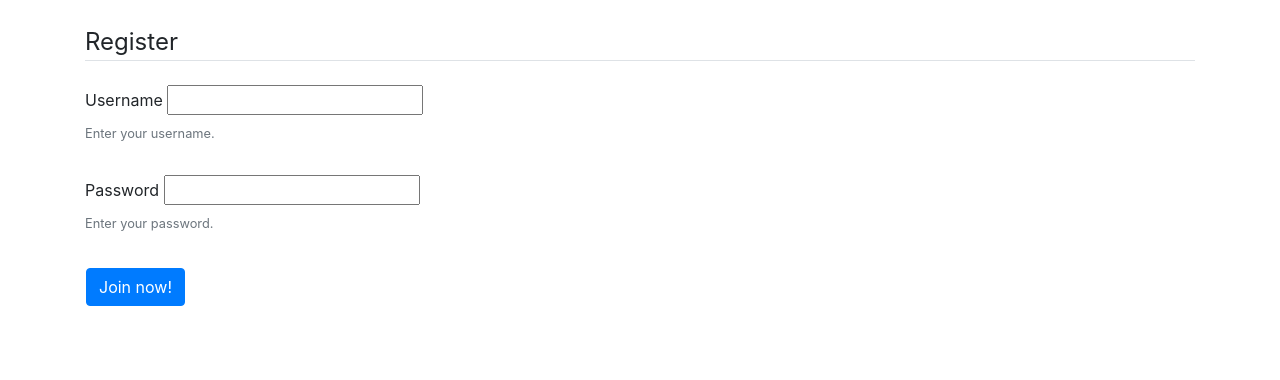
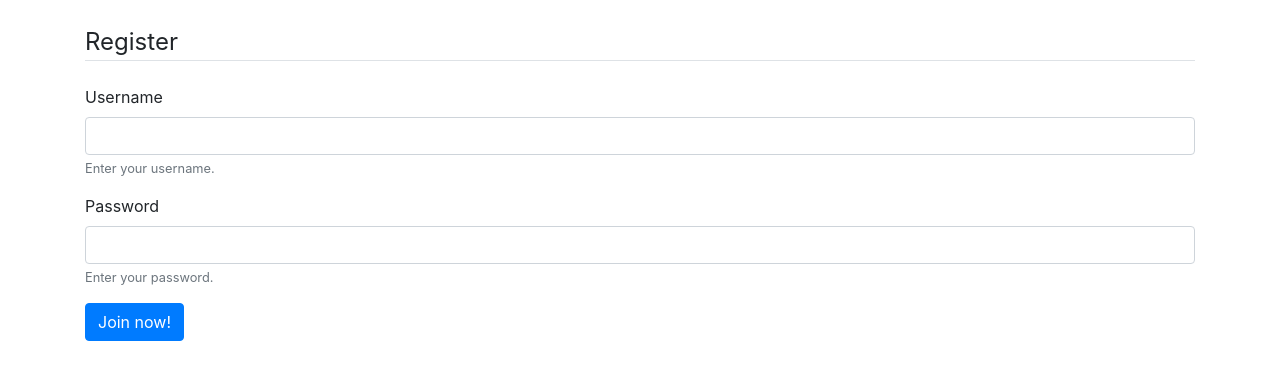
Before and after one commit to lacolegiala/online-store, a Flask app: page /auth/register in a window 1280 px wide. Shown: the part 56-436 px from the top of the page. Run offline with Flask 2, Linux system fonts and the light colour scheme; some libraries are stand-ins or nearby versions.

Commit message:
Fix the register page style and add a link to the navbar's title to go back to front page

```diff
--- a/application/templates/auth/register.html
+++ b/application/templates/auth/register.html
@@ -2,39 +2,27 @@
 
 {% block body %}
   <form method="POST" action="{{ url_for('auth_register') }}">
-  <table>
-    <tr>
-      <fieldset class="form-group">
     <legend class="border-bottom mb-4">Register</legend>
     <div class="form-group">
       {{ form.username.label }}
-          {{ form.username }}
+      {{ form.username(class="form-control") }}
       <small id="help" class="form-text text-muted">Enter your username.</small>
     </div>
-        <td>
     <ul>
       {% for error in form.username.errors %}
         <li>{{ error }}</li>
       {% endfor %}
     </ul>
-        </td>
     <div class="form-group">
       {{ form.password.label }}
-          {{ form.password }}
+      {{ form.password(class="form-control") }}
       <small id="help" class="form-text text-muted">Enter your password.</small>
     </div>
-        <td>
     <ul>
       {% for error in form.password.errors %}
         <li>{{ error }}</li>
       {% endfor %}
     </ul>
-        </td>
-    </tr>
-    <tr>
-      <td colspan="2">
     <button type="submit" class="btn btn-primary">Join now!</button>
-      </td>
-    </tr>
   </form>
 {% endblock %}
--- a/application/templates/layout.html
+++ b/application/templates/layout.html
@@ -9,7 +9,7 @@
 
   <body>
     <nav class="navbar navbar-expand-md navbar-dark bg-dark mb-4">
-      <a class="navbar-brand" href="#">Sophira Online Store</a>
+      <a class="navbar-brand" href="{{ url_for('index') }}">Sophira Online Store</a>
       <button class="navbar-toggler" type="button" data-toggle="collapse" data-target="#navbarCollapse" aria-controls="navbarCollapse" aria-expanded="false" aria-label="Toggle navigation">
         <span class="navbar-toggler-icon"></span>
       </button>
```
Also changed, not shown: application/tasks.db. Lines whose indentation alone changed are shown as unchanged.
